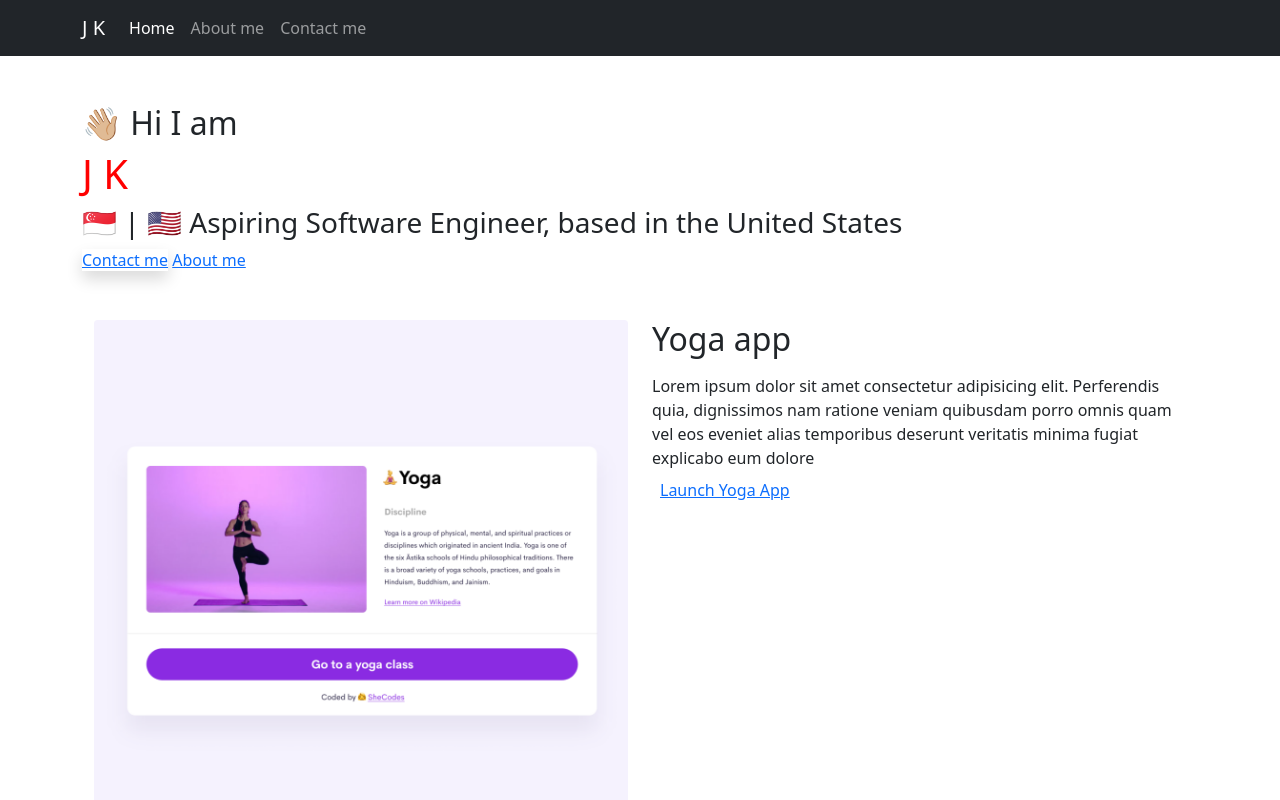
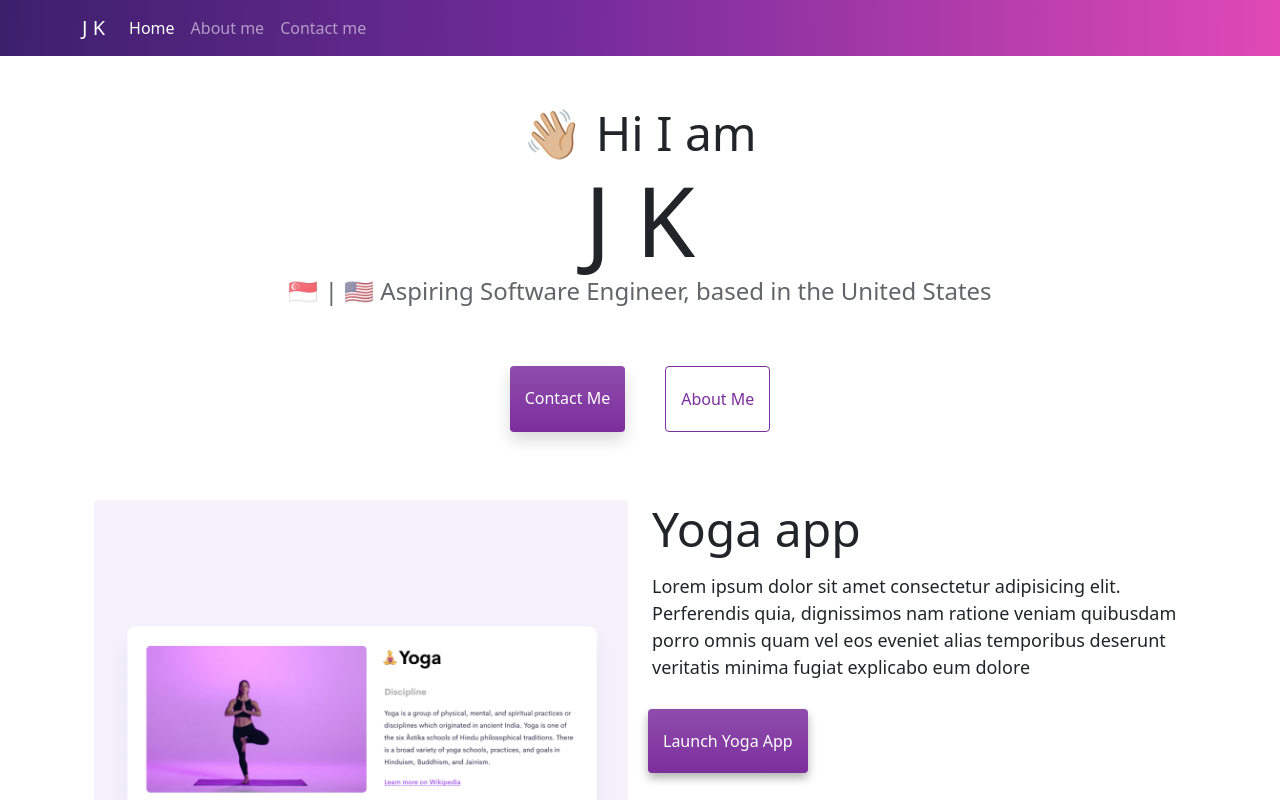
Before and after one commit to jiakjiak/responsive-multiple-pages-site, a plain HTML site: page index.html in a window 1280 px wide. Shown: the top 800 px of the page. Drawn offline with nearby package versions, Linux system fonts and the light colour scheme.

Commit message:
Created and updated css

```diff
--- a/css/style.css
+++ b/css/style.css
@@ -1,3 +1,131 @@
+:root {
+  --primary-color: #7c2e9d;
+  --secondary-color: #f5f2fe;
+  --box-shadow: 0 5px 10px rgba(0, 0, 0, 0.3);
+}
+
+h1,
+h2,
+h3 {
+  text-align: center;
+  margin: 0;
+}
+
 h1 {
-  color: red;
+  font-size: 96px;
 }
+
+h2 {
+  font-size: 48px;
+}
+
+h3 {
+  font-size: 24px;
+  opacity: 0.7;
+}
+
+p {
+  font-size: 18px;
+  line-height: 1.5;
+  text-align: center;
+}
+
+img {
+  max-width: 100%;
+  height: auto;
+}
+
+.menu {
+  background: linear-gradient(
+    91.1deg,
+    rgb(57, 31, 105) -2.3%,
+    rgb(115, 43, 155) 44.4%,
+    rgb(231, 75, 184) 103.4%
+  );
+}
+
+.navigation-links {
+  display: flex;
+  margin: 40px 0;
+  justify-content: center;
+  background-image: var(--bs-gradient);
+}
+
+.navigation-links a {
+  margin: 20px;
+  border-radius: 4px;
+  padding: 20px 15px;
+  text-decoration: none;
+  text-transform: capitalize;
+}
+
+.contact-me-link {
+  background: var(--primary-color);
+  color: white;
+  background-image: var(--bs-gradient);
+}
+
+.contact-me-link:hover {
+  color: #fff;
+  text-decoration: underline;
+}
+
+.about-me-link {
+  color: var(--primary-color);
+  border: 1px solid var(--primary-color);
+}
+
+.about-me-link:hover {
+  text-decoration: underline;
+  color: var(--primary-color);
+}
+
+.email-link {
+  display: flex;
+  justify-content: center;
+  color: var(--primary-color);
+  font-size: 28px;
+  text-decoration: none;
+}
+
+.footer-link {
+  display: flex;
+  justify-content: center;
+  text-decoration: none;
+  margin: 15px;
+  color: #286ccc;
+}
+
+.footer-link:hover {
+  color: #003d93;
+  text-decoration: underline;
+}
+
+.yoga-app-link,
+.weather-app-link,
+.yogurt-app-link {
+  background: var(--primary-color);
+  box-shadow: var(--box-shadow);
+  color: white;
+  background-image: var(--bs-gradient);
+  text-decoration: none;
+  border-radius: 4px;
+  padding: 20px 15px;
+  text-transform: capitalize;
+  display: in-line;
+  width: auto;
+  margin-left: 12px;
+}
+
+.yoga-app-link:hover,
+.weather-app-link:hover,
+.yogurt-app-link:hover {
+  text-decoration: underline;
+  color: #fff;
+}
+
+.description {
+  font-size: 18px;
+  line-height: 1.5;
+  margin-bottom: 20px;
+}
```
